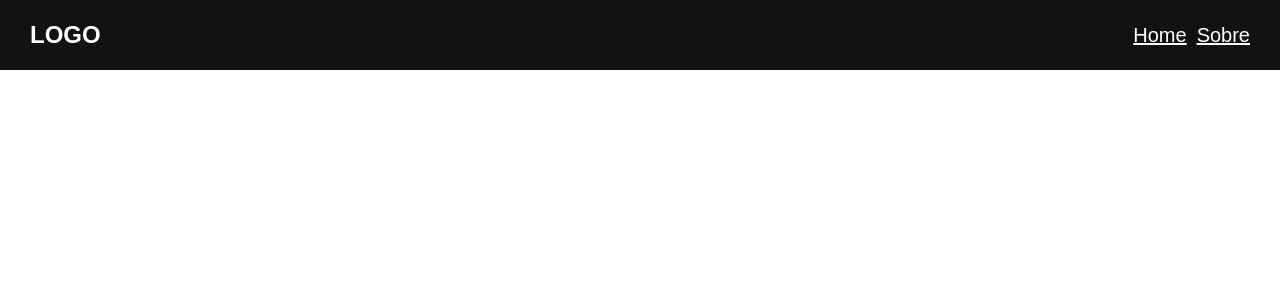
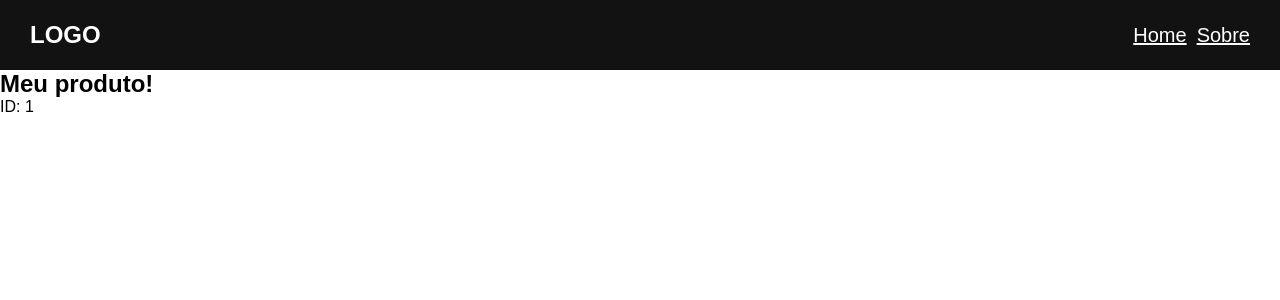
Before and after one commit to GabrielFelix05/Estudos-React, a React (Create React App) app in the folder meusite/: page /produto/1 in a window 1280 px wide. Shown: the top 300 px of the page. Built offline with nearby package versions, Linux system fonts and the light colour scheme.

Commit message:
Melhorando nossas Rotas pt2

```diff
--- /dev/null
+++ b/meusite/src/pages/error/index.js
@@ -0,0 +1,13 @@
+import React from 'react'
+import { Link } from 'react-router-dom';
+
+function Error() {
+  return (
+    <div>
+        <h2>OPSS, essa pag não existe!</h2>
+        <Link to="/">Voltar para pag principal</Link>
+    </div>
+  )
+}
+
+export default Error;
--- /dev/null
+++ b/meusite/src/pages/produto/index.js
@@ -0,0 +1,16 @@
+import React from 'react'
+import { useParams } from 'react-router-dom';
+
+function Produto() {
+
+    const { id } = useParams()
+
+    return (
+        <div>
+            <h2>Meu produto!</h2>
+            <p>ID: {id}</p>
+        </div>
+  )
+}
+
+export default Produto;
--- a/meusite/src/routes.js
+++ b/meusite/src/routes.js
@@ -5,6 +5,9 @@ import { BrowserRouter, Switch, Route} from 'react-router-dom'
 import Header from './components/header'
 import Home from './pages/home'
 import Sobre from './pages/sobre'
+import Produto from './pages/produto'
+import Error from './pages/error'
+
 
 function RoutesApp() {
     return (
@@ -13,6 +16,8 @@ function RoutesApp() {
             <Switch>
                 <Route path="/" component={ Home } exact/>
                 <Route path="/sobre" component={ Sobre } exact/>
+                <Route path="/produto/:id" component={ Produto } />
+                <Route path="*" component={Error} />
             </Switch>
         </BrowserRouter>
     )
```
